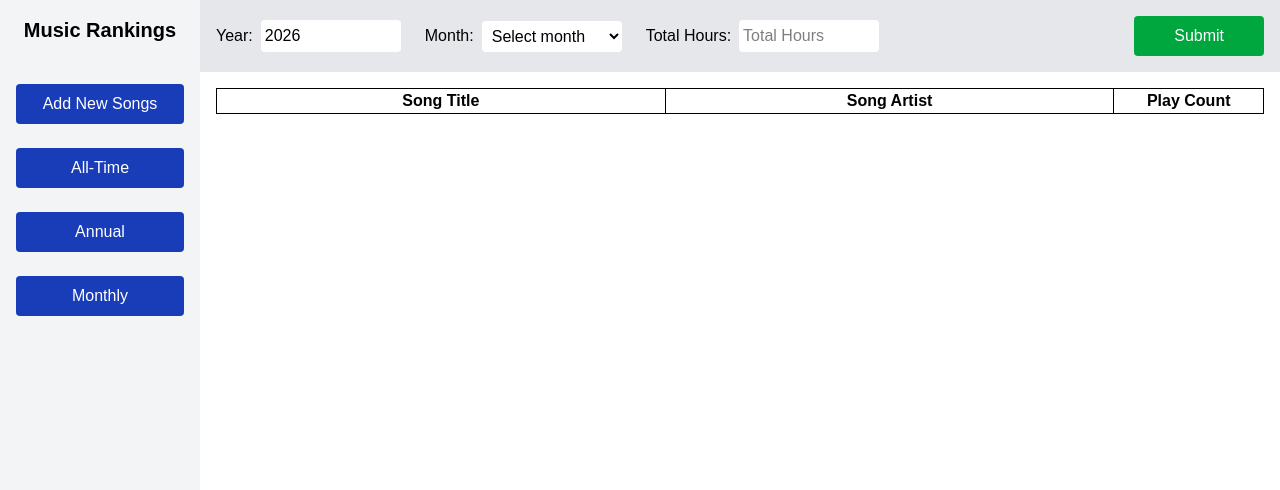
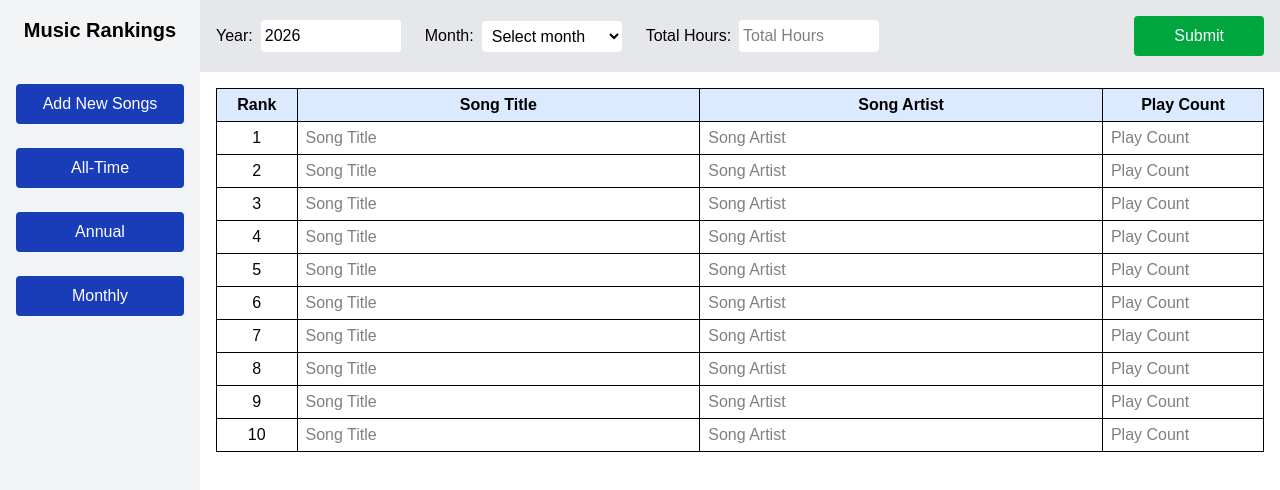
Before and after one commit to ravendr17/music-rankings, a React (Vite) app in the folder frontend/: page / in a window 1280 px wide. Shown: the top 490 px of the page. Built offline with nearby package versions, Linux system fonts and the light colour scheme.

Commit message:
finish songs input table implementation

```diff
--- a/frontend/src/components/AddNewSongsPage.tsx
+++ b/frontend/src/components/AddNewSongsPage.tsx
@@ -21,6 +21,27 @@ export default function AddNewSongsPage() {
   const [year, setYear] = useState(String(currentYear));
   const [month, setMonth] = useState("");
   const [totalHours, setTotalHours] = useState("");
+
+  const [songs, setSongs] = useState([
+    {id: 1, title: "", artist: "", playCount: ""},
+    {id: 2, title: "", artist: "", playCount: ""},
+    {id: 3, title: "", artist: "", playCount: ""},
+    {id: 4, title: "", artist: "", playCount: ""},
+    {id: 5, title: "", artist: "", playCount: ""},
+    {id: 6, title: "", artist: "", playCount: ""},
+    {id: 7, title: "", artist: "", playCount: ""},
+    {id: 8, title: "", artist: "", playCount: ""},
+    {id: 9, title: "", artist: "", playCount: ""},
+    {id: 10, title: "", artist: "", playCount: ""},
+  ]);
+
+  function handleSongs(id: number, field: string, value: string) {
+    setSongs(songs.map((s) => (
+      s.id === id ?
+      {...s, [field]: value}
+      : s
+    )));
+  }
 
   return (
     <form
@@ -92,20 +113,60 @@ export default function AddNewSongsPage() {
       <div className="flex flex-col p-4">
         <table className="w-full table-fixed border border-collapse">
           <colgroup>
-            <col className="w-3/7" />
-            <col className="w-3/7" />
-            <col className="w-1/7" />
+            <col className="w-1/13" />
+            <col className="w-5/13" />
+            <col className="w-5/13" />
+            <col className="w-2/13" />
           </colgroup>
           <thead>
             <tr>
-              <th className="border">Song Title</th>
-              <th className="border">Song Artist</th>
-              <th className="border">Play Count</th>
+              <th className="border p-1 bg-blue-100">Rank</th>
+              <th className="border p-1 bg-blue-100">Song Title</th>
+              <th className="border p-1 bg-blue-100">Song Artist</th>
+              <th className="border p-1 bg-blue-100">Play Count</th>
             </tr>
           </thead>
 
           <tbody>
+            {songs.map((s) => (
+              <tr key={s.id}>
 
+                <td className="border text-center">
+                  {s.id}
+                </td>
+
+                <td className="border">
+                  <input
+                    type="text"
+                    placeholder="Song Title"
+                    className="w-full px-2 py-1"
+                    value={s.title}
+                    onChange={(e) => handleSongs(s.id, "title", e.target.value)}
+                  />
+                </td>
+
+                <td className="border">
+                  <input
+                    type="text"
+                    placeholder="Song Artist"
+                    className="w-full px-2 py-1"
+                    value={s.artist}
+                    onChange={(e) => handleSongs(s.id, "artist", e.target.value)}
+                  />
+                </td>
+
+                <td className="border">
+                  <input
+                    type="number"
+                    placeholder="Play Count"
+                    className="w-full px-2 py-1"
+                    value={s.playCount}
+                    onChange={(e) => handleSongs(s.id, "playCount", e.target.value)}
+                  />
+                </td>
+
+              </tr>
+            ))}
           </tbody>
 
         </table>
```
